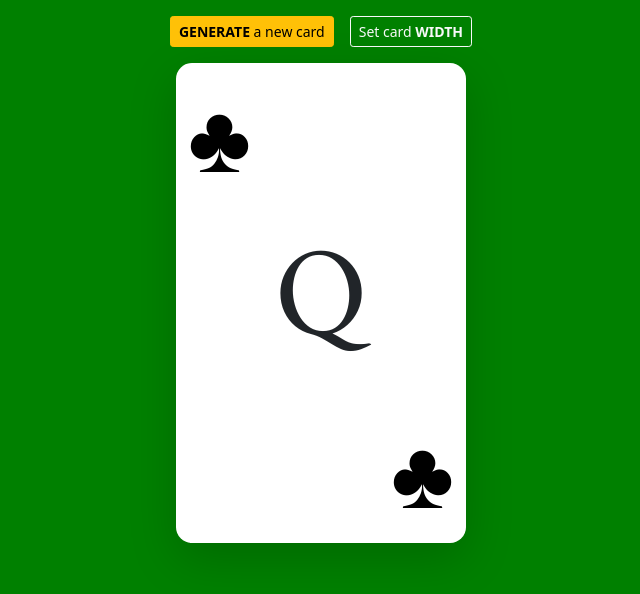
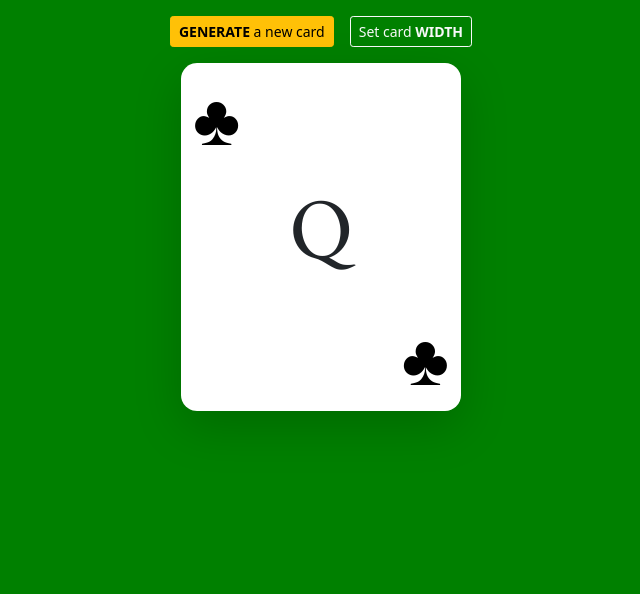
Before and after one commit to m4n50n/random_card_generator, a plain HTML site: page index.html in a window 1280 px wide. Shown: the whole page, without its empty margins (319-959 px from the left). Drawn offline with Linux system fonts and the light colour scheme.

Commit message:
fix: css sizes fix

```diff
--- a/assets/css/styles.css
+++ b/assets/css/styles.css
@@ -15,7 +15,7 @@ body {
 
 .main-card {
     border-radius: 1rem;
-    width: 290px;
+    width: 280px;
     min-width: 150px;
     height: auto;
 }
@@ -23,12 +23,12 @@ body {
 /* - CARD BODY - */
 .main-number {
     font-family: "Amiri", serif;
-    font-size: 16vh;
+    font-size: 11vh;
 }
 
 /* -- CARD ICONS -- */
 .main-icon {
-    font-size: 12vh;
+    font-size: 9vh;
 }
 
 .heart, .diamond {
```
